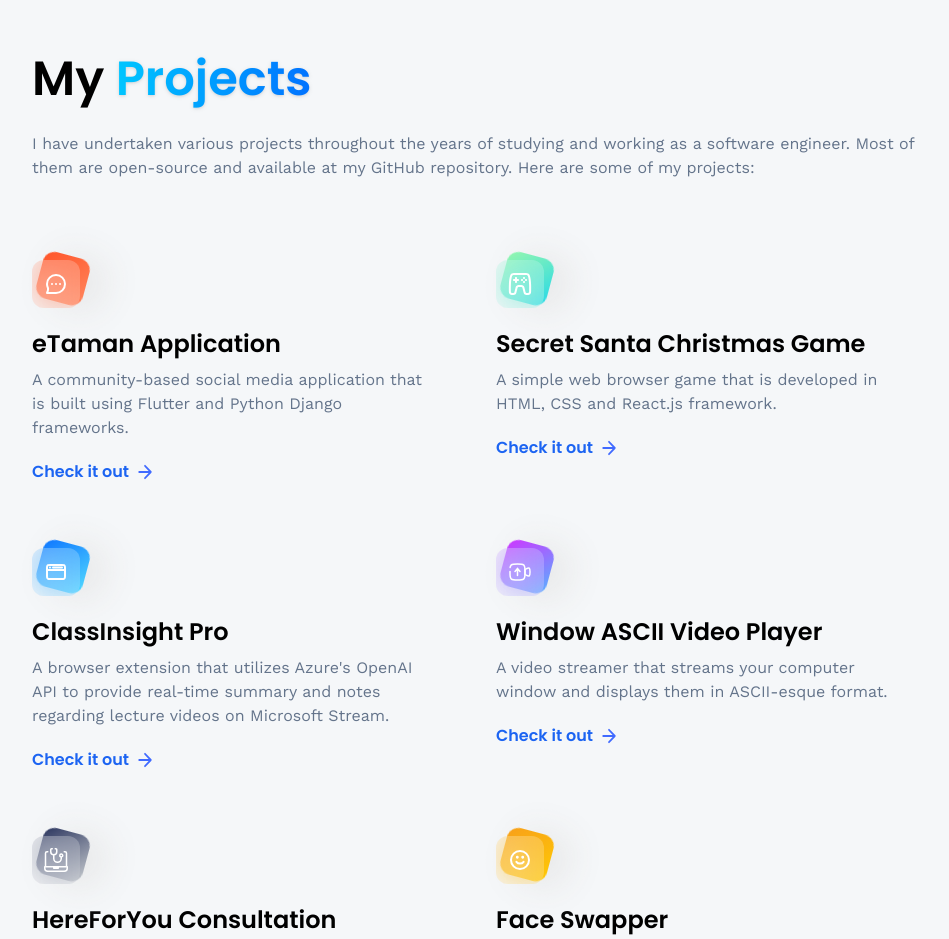
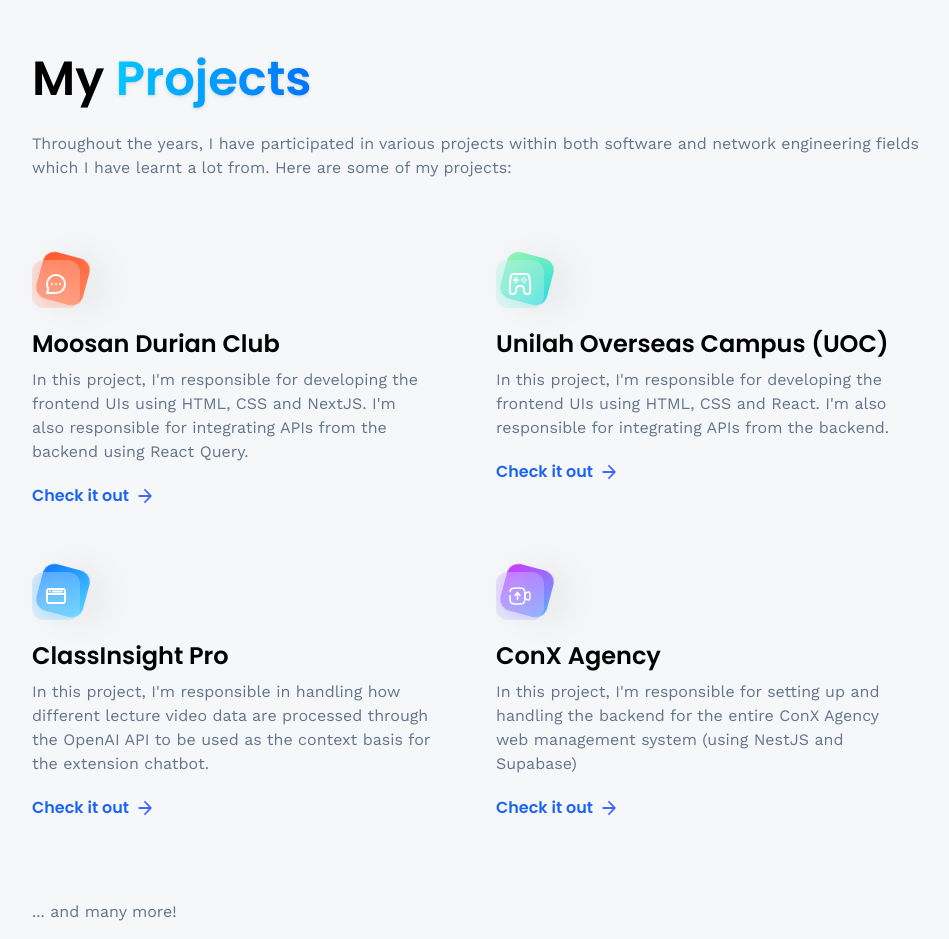
Before and after one commit to ConquerorFY/Portfolio-v2, a React (Vite) app: page /projects in a window 1280 px wide. Shown: the part 80-1019 px from the top of the page, without its empty margins (160-1109 px from the left). Built offline with nearby package versions, Linux system fonts and the light colour scheme.

Commit message:
Update Info to Latest

```diff
--- a/src/components/HomeInfo.jsx
+++ b/src/components/HomeInfo.jsx
@@ -17,7 +17,7 @@ const renderContent = {
         <h1 className="sm:text-xl sm:leading-snug text-center neo-brutalism-blue py-4 px-8 text-white mx-5">
             Hi, I am <span className="font-semibold">Ryan Lim</span>👋
             <br />
-            A Software Engineer from Malaysia
+            A Software & Network Engineer from Malaysia
         </h1>
     ),
     2: (
--- a/src/constants/index.js
+++ b/src/constants/index.js
@@ -327,17 +327,20 @@ export const experiences = [
             "Worked on creating Android applications using Android Studio and Flutter"
         ],
     },
-    // {
-    //     title: "Network Engineer",
-    //     company_name: "Huawei",
-    //     icon: huawei,
-    //     iconBg: "#ffddaa",
-    //     date: "May 2024 - Now",
-    //     points: [
-    //         "Worked on configuring network devices such as switches and routers for enterprises",
-    //         "Worked on network solution design, planning and implementation processes"
-    //     ],
-    // },
+    {
+        title: "Network Engineer",
+        company_name: "Huawei",
+        icon: huawei,
+        iconBg: "#ffddaa",
+        date: "May 2024 - Now",
+        points: [
+            "Worked on designing and implementing network solutions for enterprises",
+            "Worked on managing firewalls to control network traffic for enterprises",
+            "Worked on upgrading firmware, patching and activating licenses for network devices",
+            "Worked on utilizing Huawei's iMaster NCE Campus in managing existing network devices",
+            "Worked on network migration activities (from Cisco to Huawei) for enterprises"
+        ],
+    },
 ];
 
 export const socialLinks = [
@@ -357,43 +360,43 @@ export const projects = [
     {
         iconUrl: socialmedia,
         theme: 'btn-back-red',
-        name: 'eTaman Application',
-        description: 'A community-based social media application that is built using Flutter and Python Django frameworks.',
-        link: 'https://github.com/ConquerorFY/APU-Final-Year-Project',
+        name: 'Moosan Durian Club',
+        description: 'In this project, I\'m responsible for developing the frontend UIs using HTML, CSS and NextJS. I\'m also responsible for integrating APIs from the backend using React Query.',
+        link: 'https://www.moosan.club/en',
     },
     {
         iconUrl: game,
         theme: 'btn-back-green',
-        name: 'Secret Santa Christmas Game',
-        description: 'A simple web browser game that is developed in HTML, CSS and React.js framework.',
-        link: 'https://github.com/ConquerorFY/Secret-Santa-Christmas-Game',
+        name: 'Unilah Overseas Campus (UOC)',
+        description: 'In this project, I\'m responsible for developing the frontend UIs using HTML, CSS and React. I\'m also responsible for integrating APIs from the backend.',
+        link: 'https://uoc.myunilah.com/',
     },
     {
         iconUrl: extension,
         theme: 'btn-back-blue',
         name: 'ClassInsight Pro',
-        description: "A browser extension that utilizes Azure's OpenAI API to provide real-time summary and notes regarding lecture videos on Microsoft Stream.",
+        description: "In this project, I'm responsible in handling how different lecture video data are processed through the OpenAI API to be used as the context basis for the extension chatbot.",
         link: 'https://github.com/Diskordlit/ClassInsight',
     },
     {
         iconUrl: player,
         theme: 'btn-back-pink',
-        name: 'Window ASCII Video Player',
-        description: 'A video streamer that streams your computer window and displays them in ASCII-esque format.',
-        link: 'https://github.com/ConquerorFY/Window-ASCII-Video-Player',
+        name: 'ConX Agency',
+        description: 'In this project, I\'m responsible for setting up and handling the backend for the entire ConX Agency web management system (using NestJS and Supabase) ',
+        link: 'https://github.com/ConX-Agency',
     },
-    {
-        iconUrl: consultation,
-        theme: 'btn-back-black',
-        name: 'HereForYou Consultation',
-        description: 'A full-stack university consultation web system that is buit using HTML, CSS, JavaScript and PHP.',
-        link: 'https://github.com/ConquerorFY/HereForYou-Consultation',
-    },
-    {
-        iconUrl: face,
-        theme: 'btn-back-yellow',
-        name: 'Face Swapper',
-        description: 'A web application that harnesses the power of computer vision to detect faces in photos and allows users to swap faces between different images.',
-        link: 'https://github.com/ConquerorFY/Face-Swapper',
-    }
+    // {
+    //     iconUrl: consultation,
+    //     theme: 'btn-back-black',
+    //     name: 'HereForYou Consultation',
+    //     description: 'A full-stack university consultation web system that is buit using HTML, CSS, JavaScript and PHP.',
+    //     link: 'https://github.com/ConquerorFY/HereForYou-Consultation',
+    // },
+    // {
+    //     iconUrl: face,
+    //     theme: 'btn-back-yellow',
+    //     name: 'Face Swapper',
+    //     description: 'A web application that harnesses the power of computer vision to detect faces in photos and allows users to swap faces between different images.',
+    //     link: 'https://github.com/ConquerorFY/Face-Swapper',
+    // }
 ];
--- a/src/pages/About.jsx
+++ b/src/pages/About.jsx
@@ -114,7 +114,7 @@ const About = () => {
 
                 <div className="mt-5 flex felx-col gap-3 text-slate-500 dark:text-slate-200">
                     <p>
-                        A software engineer based in Malaysia with great passion for coding, problem-solving and eager to learn new technologies.
+                        A software & network engineer based in Malaysia with great passion for coding, problem-solving and eager to learn new technologies.
                     </p>
                 </div>
                 <div className="mt-[10px] mb-[40px] download-btn" onClick={handleCVDownload} title="Click to download my CV">
--- a/src/pages/Projects.jsx
+++ b/src/pages/Projects.jsx
@@ -16,8 +16,7 @@ const Projects = () => {
 
             <div className="mt-5 flex flex-col gap-3 text-slate-500 dark:text-slate-200">
                 <p>
-                    I have undertaken various projects throughout the years of studying and working as a software engineer.
-                    Most of them are open-source and available at my GitHub repository. Here are some of my projects:
+                    Throughout the years, I have participated in various projects within both software and network engineering fields which I have learnt a lot from. Here are some of my projects:
                 </p>
             </div>
 
```
